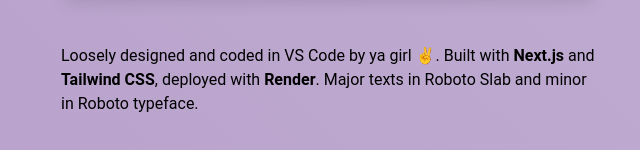
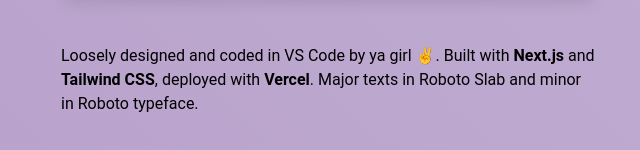
Before and after one commit to duffelbagteesh/my-site, a Next.js app: page / in a window 1280 px wide. Shown: the part 1923-2073 px from the top of the page, without its empty margins (587-1227 px from the left). Built offline with nearby package versions, Linux system fonts and the light colour scheme.

Commit message:
footer and bg changes

```diff
--- a/src/app/globals.css
+++ b/src/app/globals.css
@@ -6,6 +6,7 @@
   background: linear-gradient(45deg, #A1C3D1, #B39BC8, #F0EBF4);
   background-size: 600% 600%;
   animation: gradient 10s ease infinite;
+  background-color: #B39BC8;
 };
 
 
--- a/src/components/Layout.tsx
+++ b/src/components/Layout.tsx
@@ -28,7 +28,7 @@
             {children}
           </section>
           <footer className='text-base'>
-        <p>Loosely designed and coded in VS Code by ya girl ✌️. Built with <a href='https://nextjs.org/' className="text-md font-semibold">Next.js</a> and <a href='https://tailwindcss.com/' className="text-md font-semibold">Tailwind CSS</a>, deployed with <a href='https://render.com/' className='text-md font-semibold'>Render</a>. Major texts in Roboto Slab and minor in Roboto typeface.</p>
+        <p>Loosely designed and coded in VS Code by ya girl ✌️. Built with <a href='https://nextjs.org/' className="text-md font-semibold">Next.js</a> and <a href='https://tailwindcss.com/' className="text-md font-semibold">Tailwind CSS</a>, deployed with <a href='https://vercel.com/' className='text-md font-semibold'>Vercel</a>. Major texts in Roboto Slab and minor in Roboto typeface.</p>
       </footer>
         </main>
       </div>
```
